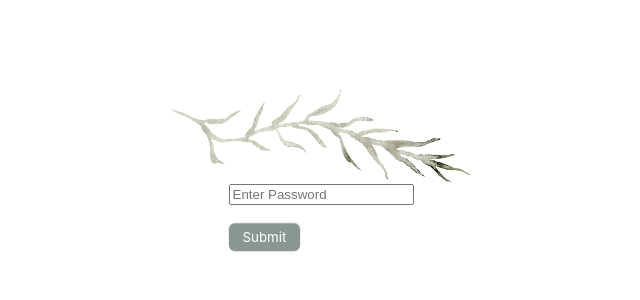
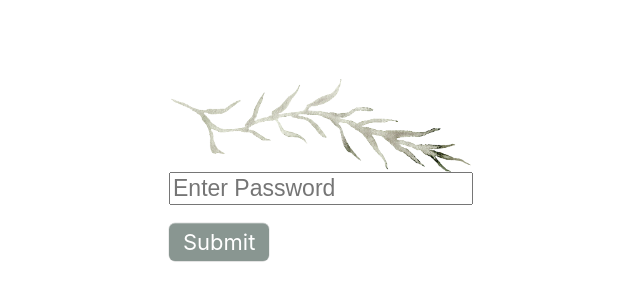
Before and after one commit to jaau2422/martini-website, a React (Create React App) app: page / in a window 1280 px wide. Shown: the part 230-530 px from the top of the page, without its empty margins (319-959 px from the left). Built offline with nearby package versions, Linux system fonts and the light colour scheme.

Commit message:
changed style

```diff
--- a/src/App.css
+++ b/src/App.css
@@ -1,7 +1,9 @@
 .App {
   text-align: center;
 }
-
+.inputform {
+  font-size: calc(7px + 2vmin);
+}
 .Form{
   text-align: center;
   min-height: 100vh;
@@ -16,7 +18,7 @@
   font-style: normal;
   font-kerning: none;
   font-weight: 100;
-  font-size: large;
+  font-size:large;
 
 }
 
@@ -30,7 +32,7 @@
   font-family: -apple-system, BlinkMacSystemFont, 'Roboto', sans-serif;
   border-radius: 6px;
   border: none;
-
+  font-size: calc(6px + 2vmin);
   background: #899691;
   box-shadow: 0px 0.5px 1px rgba(0, 0, 0, 0.1), inset 0px 0.5px 0.5px rgba(255, 255, 255, 0.5), 0px 0px 0px 0.5px rgba(0, 0, 0, 0.12);
   color: #ffffff;
--- a/src/components/Password.jsx
+++ b/src/components/Password.jsx
@@ -13,7 +13,7 @@ const PasswordInput = ({ onPasswordSubmit }) => {
     <div className="Form">
       <img src={Logo} className="my-image" alt="My Image" />
       <form onSubmit={handleSubmit}>
-        <input
+        <input className='inputform'
           type="password"
           placeholder="Enter Password"
           value={password}
```
